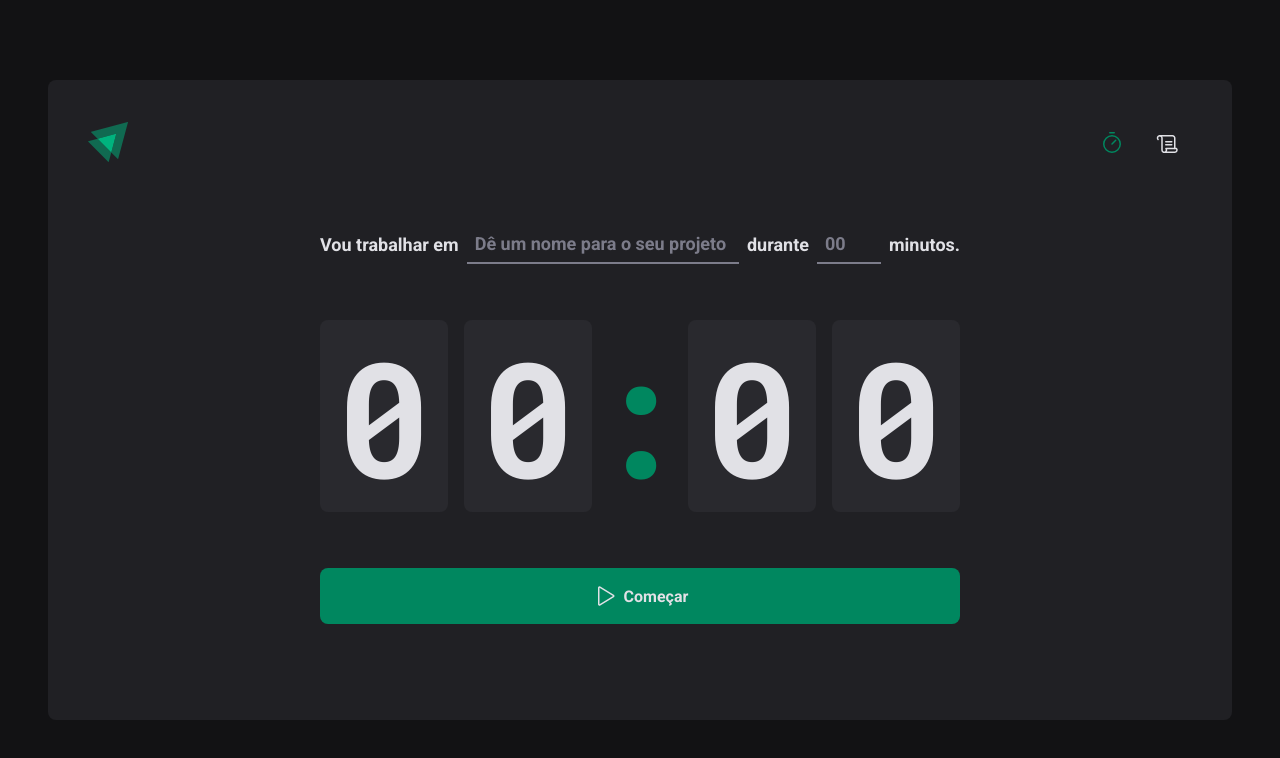
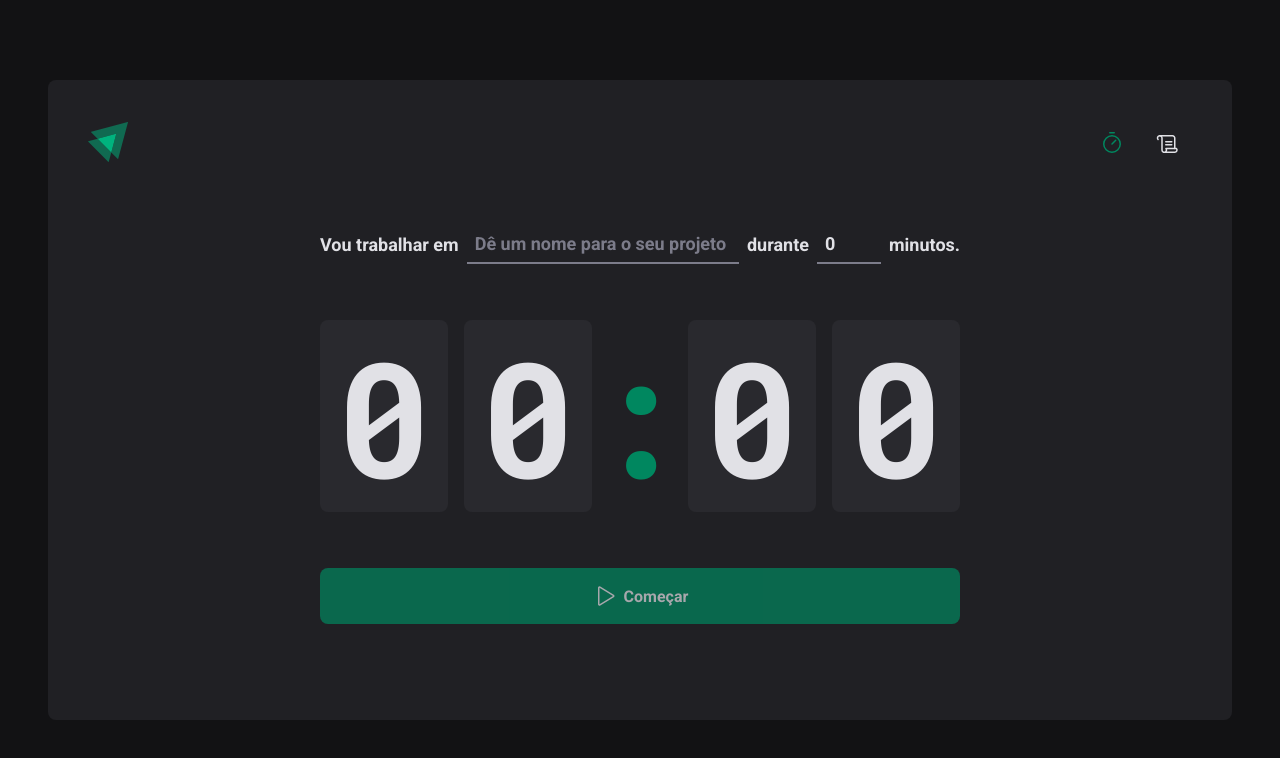
Before and after one commit to Mr1984-Pinheiro/template-timer-pomodoro, a React (Vite) app: page / in a window 1280 px wide. Shown: the top 758 px of the page. Built offline with nearby package versions, Linux system fonts and the light colour scheme.

Commit message:
react hook form
Formularios, controlled vs uncontrolled, validando formularios, typescript no formulario e resetando formulario

```diff
--- a/package.json
+++ b/package.json
@@ -10,11 +10,14 @@
     "preview": "vite preview"
   },
   "dependencies": {
+    "@hookform/resolvers": "^3.1.0",
     "phosphor-react": "^1.4.1",
     "react": "^18.2.0",
     "react-dom": "^18.2.0",
+    "react-hook-form": "^7.44.1",
     "react-router-dom": "^6.11.2",
-    "styled-components": "^6.0.0-rc.1"
+    "styled-components": "^6.0.0-rc.1",
+    "zod": "^3.21.4"
   },
   "devDependencies": {
     "@rocketseat/eslint-config": "^1.2.0",
--- a/src/pages/Home/index.tsx
+++ b/src/pages/Home/index.tsx
@@ -9,14 +9,48 @@
   StartCountdownButton,
   TaskInput,
 } from './styles'
+import { useForm } from 'react-hook-form'
+import { zodResolver } from '@hookform/resolvers/zod'
+import * as zod from 'zod'
+
+const newCycleFormValidationSchema = zod.object({
+  task: zod.string().min(1, 'Informe a tarefa'),
+  minutesAmount: zod
+    .number()
+    .min(5, 'O ciclo precisa ser de no mínimo 5 minutos.')
+    .max(60, 'O ciclo precisa ser de no máximo 60 minutos.'),
+})
+
+type NewCycleFormData = zod.infer<typeof newCycleFormValidationSchema>
 
 export function Home() {
+  const { register, handleSubmit, watch, reset } = useForm<NewCycleFormData>({
+    resolver: zodResolver(newCycleFormValidationSchema),
+    defaultValues: {
+      task: "",
+      minutesAmount: 0,
+    }
+  })
+
+  function handleCreateNewCycle(data: NewCycleFormData) {
+    console.log(data)
+    reset()
+  }
+
+  const task = watch('task')
+  const isSubmitDisable = !task
+
   return (
     <HomeContainer>
-      <form>
+      <form onSubmit={handleSubmit(handleCreateNewCycle)}>
         <FormContainer>
           <label htmlFor="task">Vou trabalhar em</label>
-          <TaskInput placeholder='Dê um nome para o seu projeto' id="task" list='task-suggestions' />
+          <TaskInput
+            placeholder='Dê um nome para o seu projeto'
+            id="task"
+            list='task-suggestions'
+            {...register('task')}
+            />
 
           <datalist id='task-suggestions'>
             <option value='Projeto 1' />
@@ -32,6 +66,7 @@
           step={5}
           min={5}
           max={60}
+          {...register('minutesAmount', { valueAsNumber: true })}
           />
 
           <span>minutos.</span>
@@ -45,7 +80,7 @@
           <span>0</span>
         </CountdownContainer>
 
-        <StartCountdownButton type="submit">
+        <StartCountdownButton disabled={isSubmitDisable} type="submit">
           <Play size={24} />
           Começar
         </StartCountdownButton>
```
Also changed, not shown: 1 other file (tests, documents, lock files or other folders).
